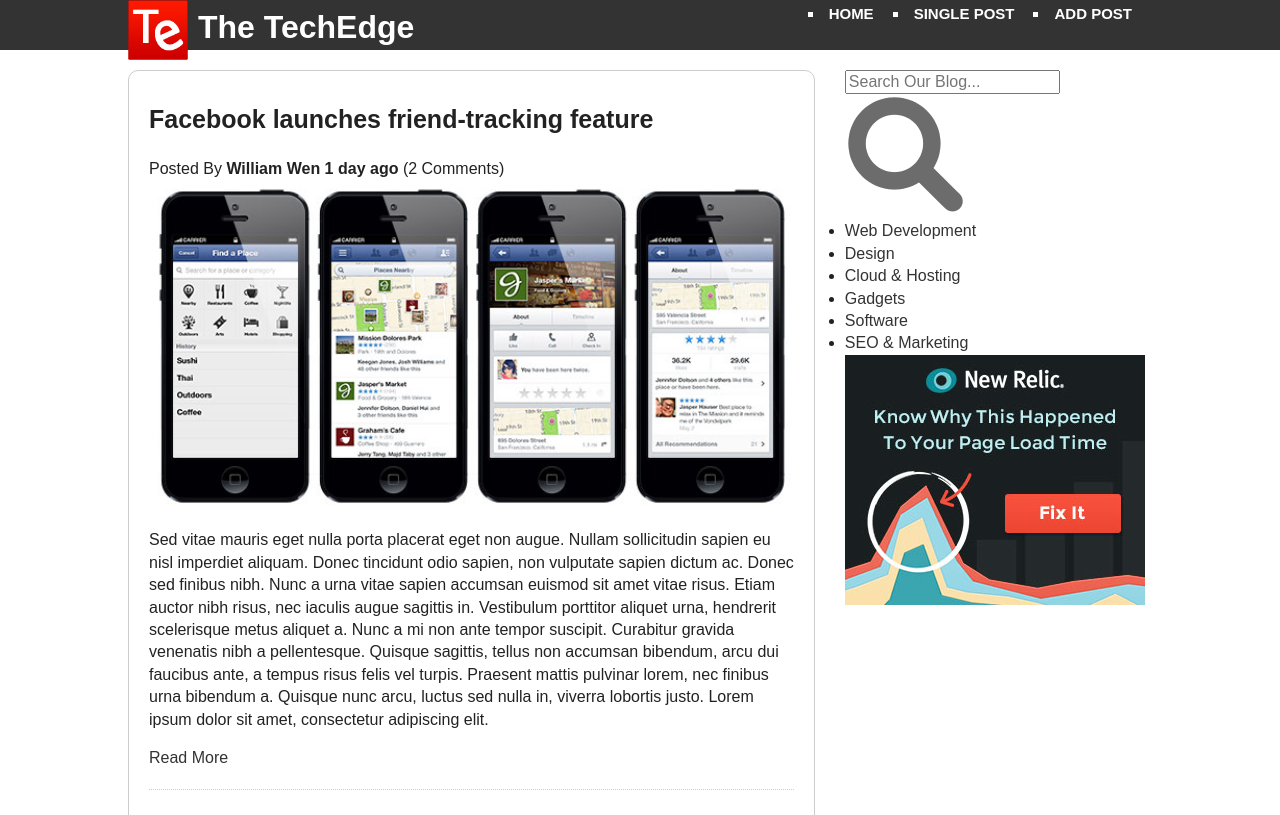
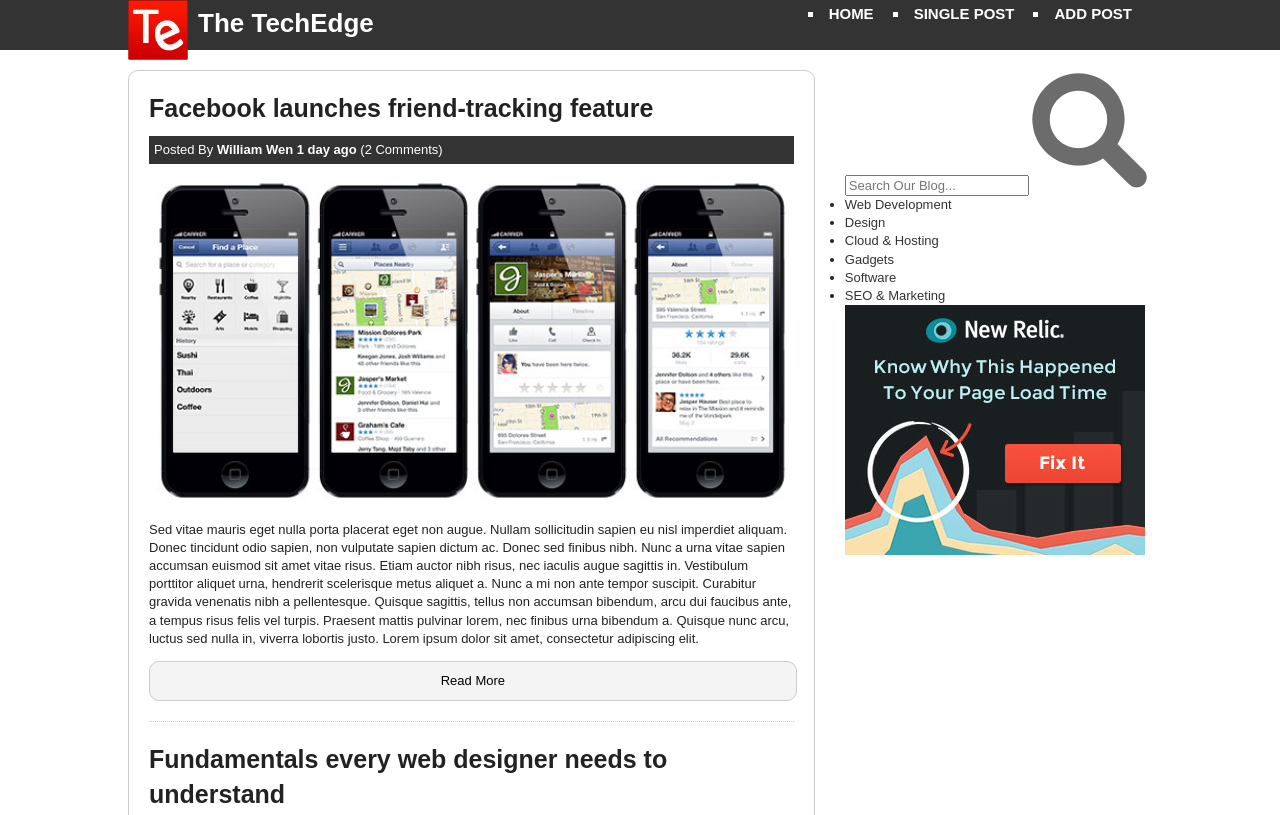
Before and after one commit to w9wen/ProjectsInHtml5, a plain HTML site: page S3-html5_blog/index.html in a window 1280 px wide. Shown: the top 815 px of the page. Drawn offline with Linux system fonts and the light colour scheme.

Commit message:
[S3] Styling the page.

```diff
--- a/S3-html5_blog/css/main.css
+++ b/S3-html5_blog/css/main.css
@@ -2,7 +2,7 @@
 
 html {
     color: #222;
-    font-size: 1em;
+    font-size: 13px;
     line-height: 1.4;
 }
 
@@ -140,6 +140,33 @@ article img {
     width: 100%;
 }
 
+article h2 {
+    margin: 0;
+    padding-top: 10px;
+}
+
+article .meta {
+    margin: 10px 0 10px 0;
+    padding: 5px;
+    background: #333;
+    color: #fff;
+}
+
+article .readmore {
+    background: #f4f4f4;
+    color: #000;
+    width: 97%;
+    display: block;
+    text-align: center;
+    padding: 10px;
+    border: 1px solid #ccc;
+    border-radius: 10px;
+}
+
+article .readmore:hover {
+    background: #ccc;
+}
+
 #sidebar {
     float: right;
     width: 30%;
```
